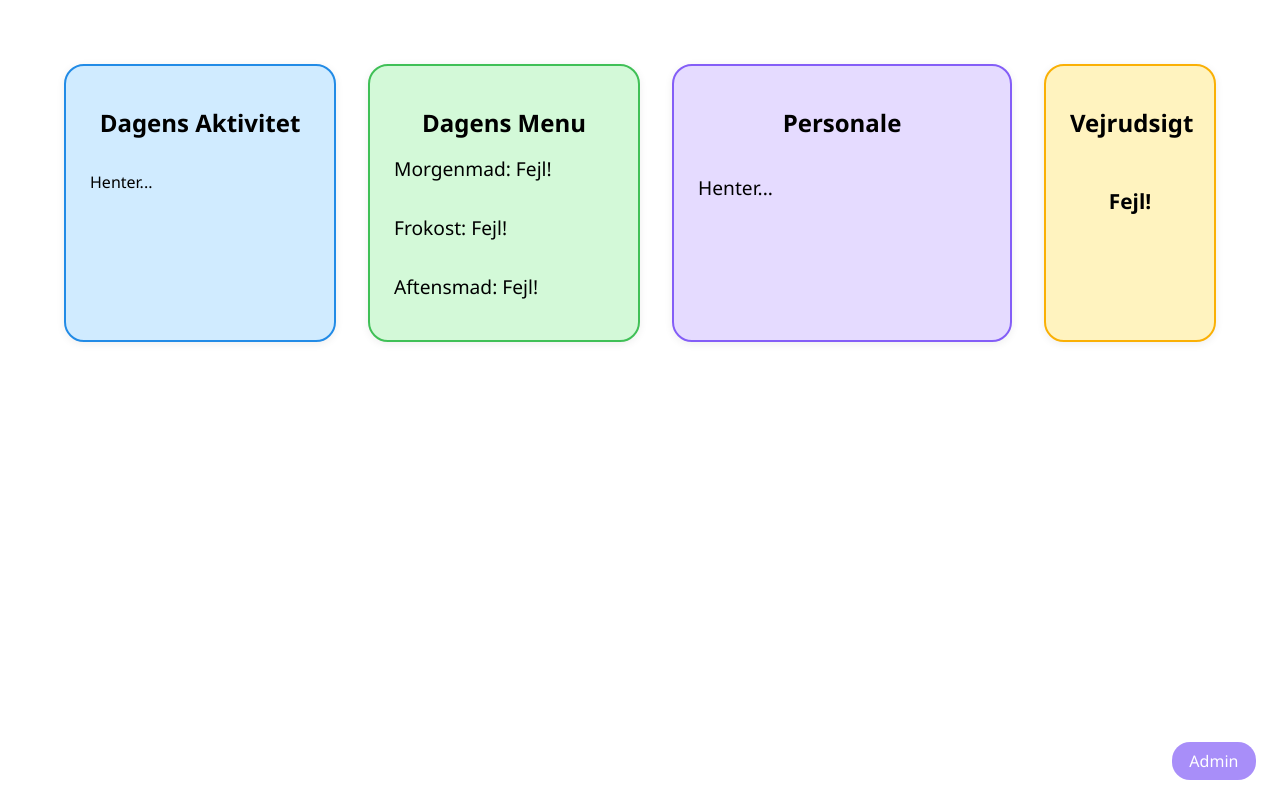
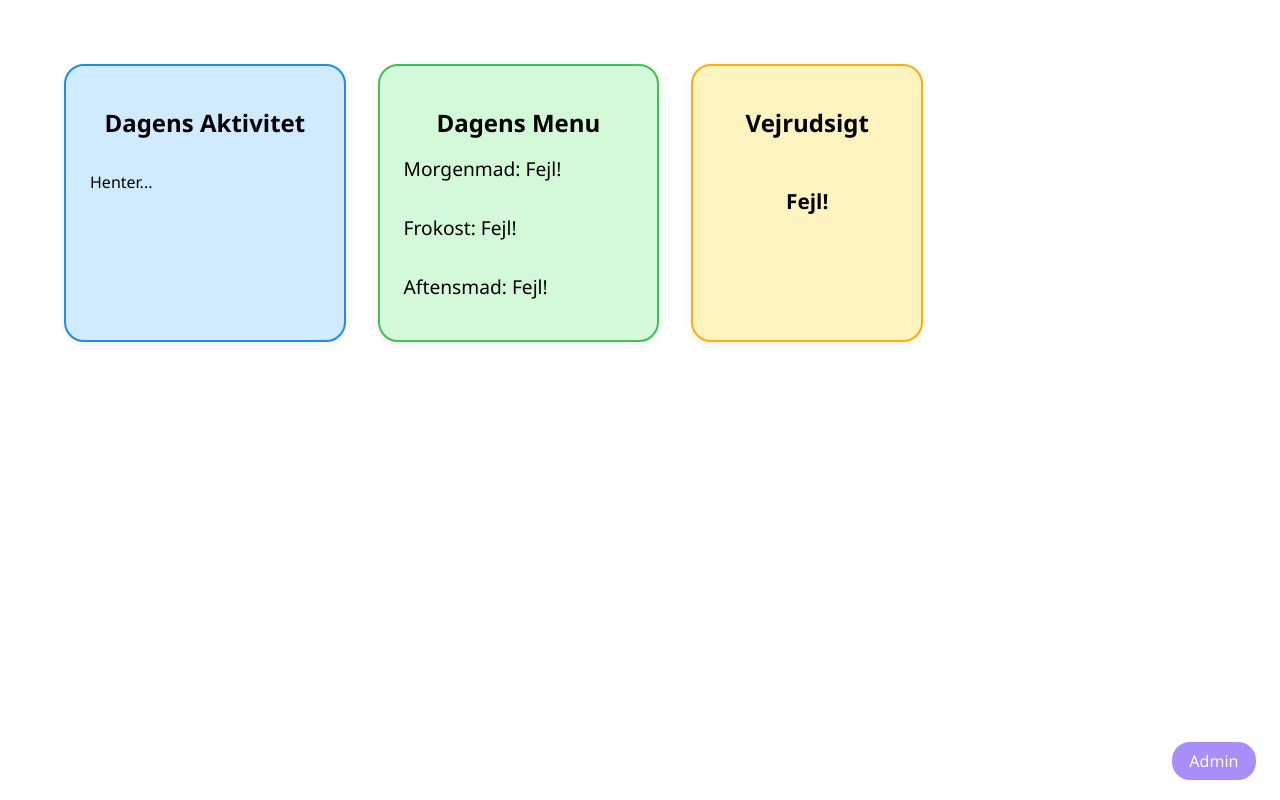
Before and after one commit to SiminAsadi/infodisplay_project, a plain HTML site: page frontend/index.html in a window 1280 px wide. Drawn offline with Linux system fonts and the light colour scheme; no server answers.

Commit message:
Personale fjernet

```diff
--- a/frontend/index.html
+++ b/frontend/index.html
@@ -17,10 +17,6 @@
   <p>Frokost: <span id="lunch"></span></p>
   <p>Aftensmad: <span id="dinner"></span></p>
 </div>
-<div class="card purple">
-  <h2>Personale</h2>
-  <ul id="staff"><li>Henter...</li></ul>
-</div>
 <div class="card orange">
   <h2>Vejrudsigt</h2>
   <p id="weather">Henter...</p>
```
